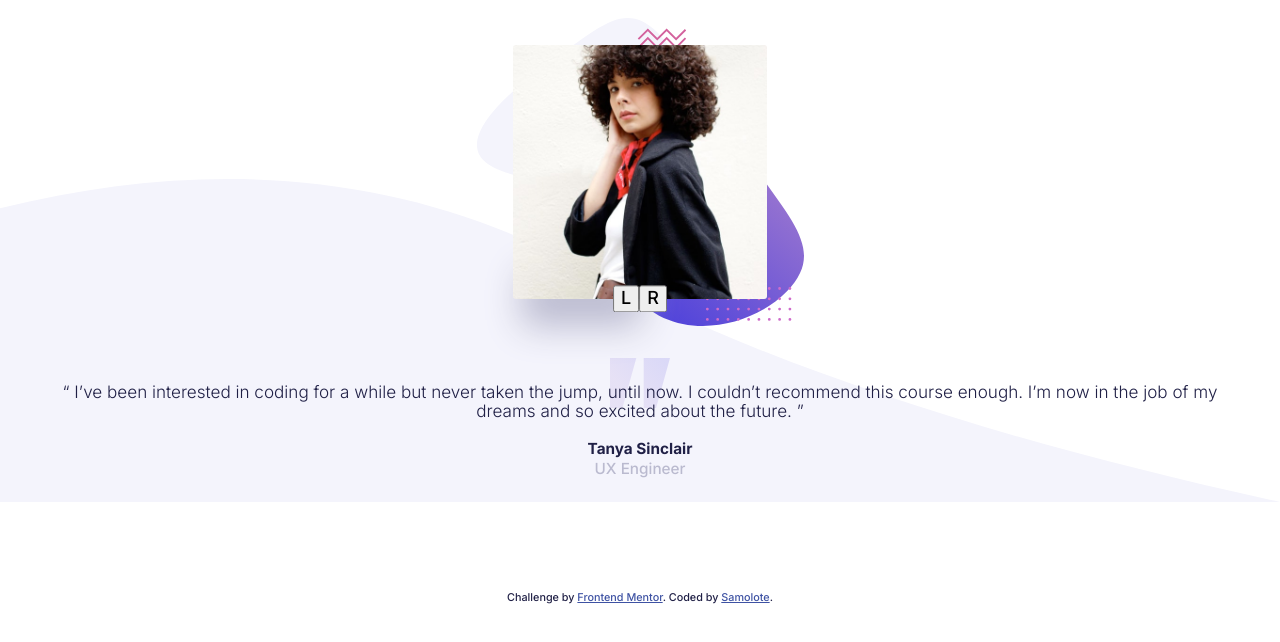
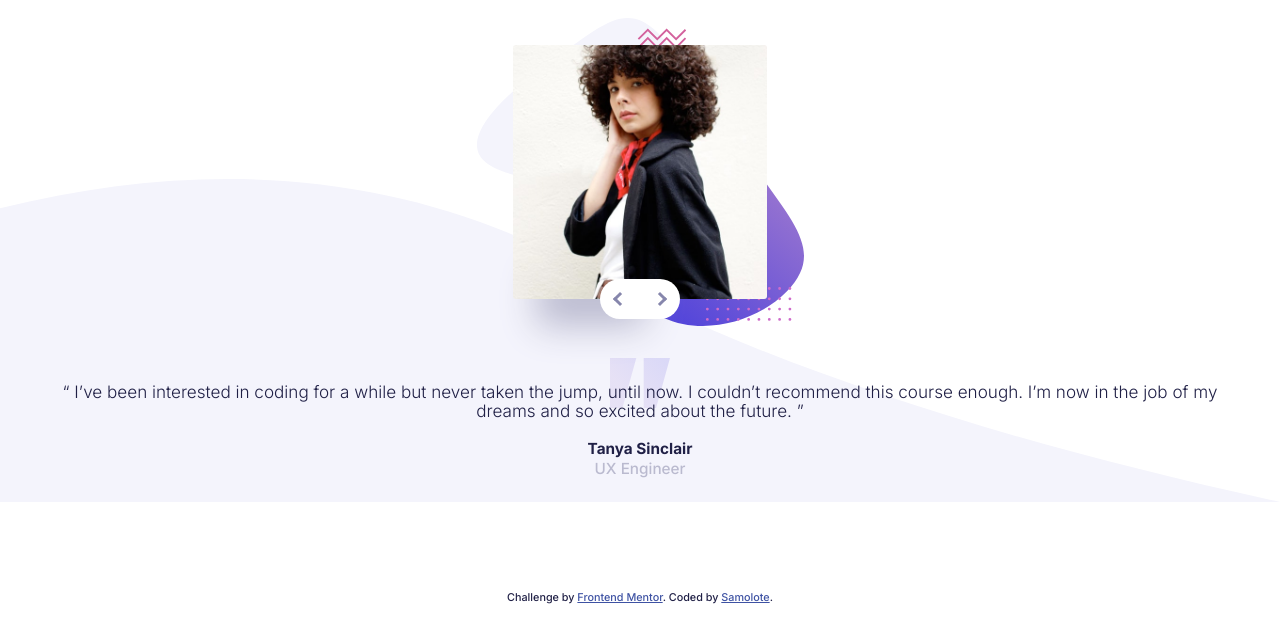
Before and after one commit to Samolote/coding-bootcamp-slider-frontendmentor, a plain HTML site: page index.html in a window 1280 px wide. Drawn offline with Linux system fonts and the light colour scheme.

Commit message:
Add CCS-made arrows for slide switching buttons

```diff
--- a/index.html
+++ b/index.html
@@ -17,8 +17,8 @@
           <div class="portrait-container__wrapper">
             <img class="portrait-container__portrait" src="./assets/images/image-tanya.jpg" alt="A portrait of Tanya Sinclair">
             <div class="button-container">
-              <button class="button button--prev">L</button>
-              <button class="button button--next">R</button>
+              <button class="button button--prev"></button>
+              <button class="button button--next"></button>
             </div>
             <div class="button-container--shadow"></div>
           </div>
--- a/styles.css
+++ b/styles.css
@@ -1,6 +1,7 @@
 :root {
 	--dark: hsl(240, 38%, 20%);
 	--light: hsl(240, 18%, 77%);
+	--icon-color: hsl(240, 19%, 60%);
 
 	--white: hsl(0, 0%, 100%);
 
@@ -104,14 +105,13 @@ html {
 	/* border-radius: 1rem; */
 	transform: translate(-50%, 50%);
 	z-index: 1;
-	/* overflow: hidden; */
 }
 
 .button-container--shadow {
 	position: absolute;
 	bottom: 0;
-	left: 14%;
-	width: 65px;
+	left: 20%;
+	width: 3rem;
 	height: 0;
 	background-color: transparent;
 	box-shadow: 0 0 2rem 1.5rem var(--light);
@@ -120,23 +120,41 @@ html {
 
 .button {
 	position: relative;
+	border: none;
+	width: 40px;
+	height: 40px;
+	background-color: var(--white);
+	cursor: pointer;
 }
 
-/* .button--prev {
-	transform: rotate(-45deg);
+.button::before {
+	content: '';
+	position: absolute;
+	top: 15px;
+	left: 15px;
+	width: 10px;
+	height: 10px;
+	pointer-events: none;
+}
+
+.button--prev {
+	border-radius: 50% 0 0 50%;
 }
 
 .button--next {
+	border-radius: 0 50% 50% 0;
+}
+
+.button--prev::before {
+	border-left: 3px solid var(--icon-color);
+	border-bottom: 3px solid var(--icon-color);
 	transform: rotate(45deg);
-} */
+}
 
-.button--prev::after,
-.button--next::after {
-	content: '';
-	position: absolute;
-	top: 50%;
-	left: 50%;
-	transform: traslate(-50%, -50%);
+.button--next::before {
+	border-right: 3px solid var(--icon-color);
+	border-bottom: 3px solid var(--icon-color);
+	transform: rotate(-45deg);
 }
 
 .testimonial {
```
